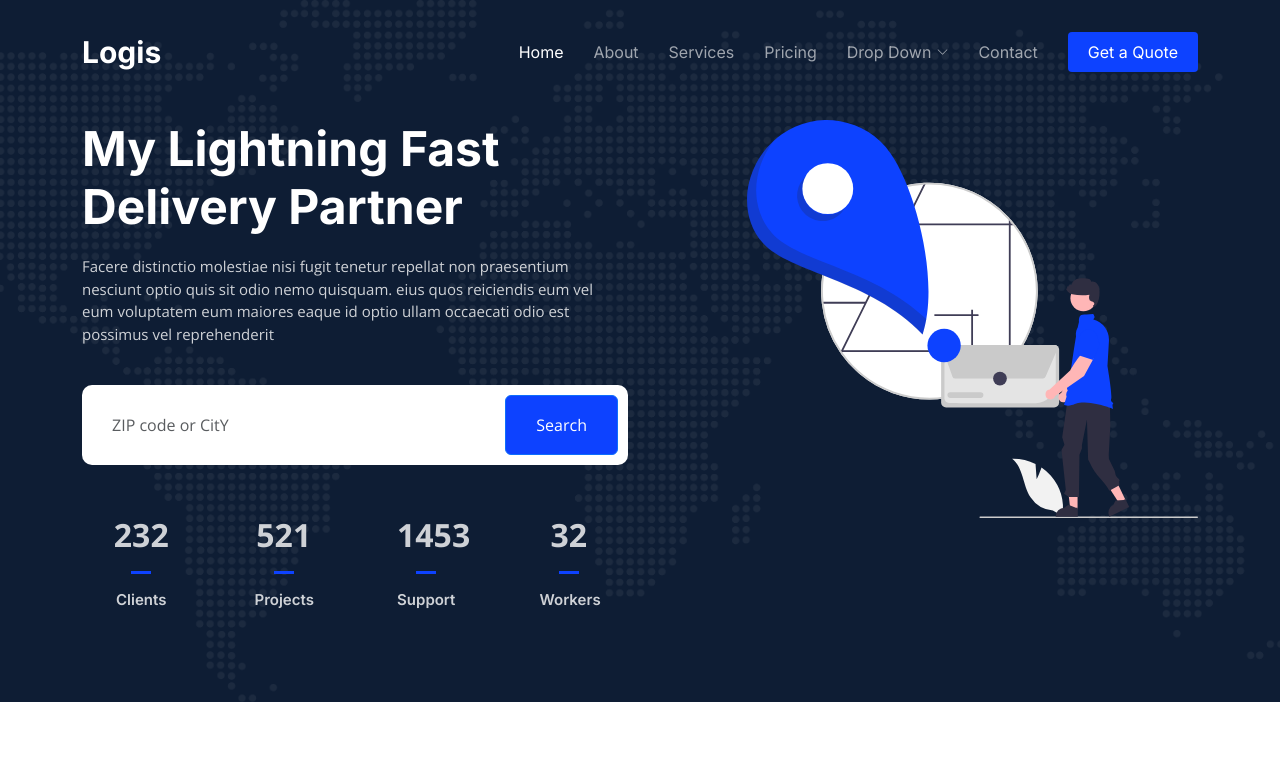
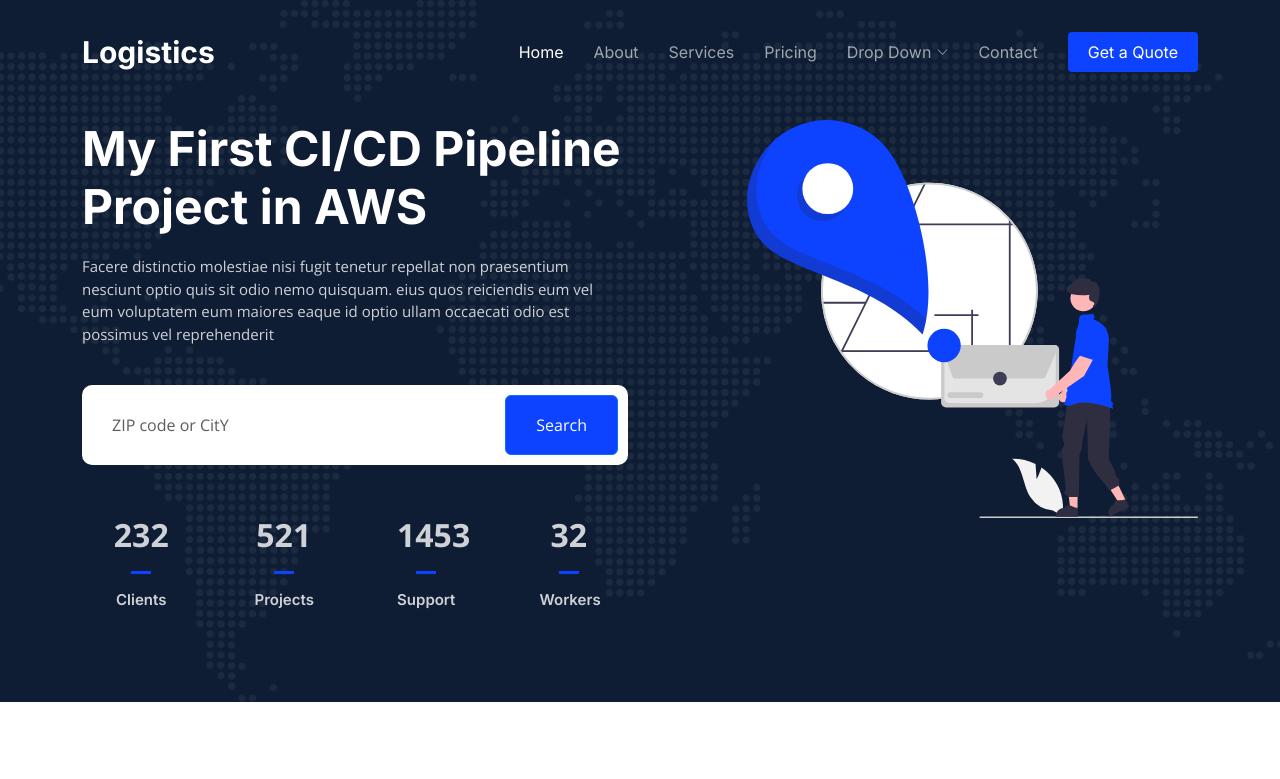
Before and after one commit to mikeadjepong74/awscicd-automation, a plain HTML site: page index.html in a window 1280 px wide. Shown: the top 779 px of the page. Drawn offline with nearby package versions, Linux system fonts and the light colour scheme.

Commit message:
{commit_message}

```diff
--- a/index.html
+++ b/index.html
@@ -47,7 +47,7 @@
       <a href="index.html" class="logo d-flex align-items-center">
         <!-- Uncomment the line below if you also wish to use an image logo -->
         <!-- <img src="assets/img/logo.png" alt=""> -->
-        <h1>Logis</h1>
+        <h1>Logistics</h1>
       </a>
 
       <i class="mobile-nav-toggle mobile-nav-show bi bi-list"></i>
@@ -89,7 +89,7 @@
     <div class="container">
       <div class="row gy-4 d-flex justify-content-between">
         <div class="col-lg-6 order-2 order-lg-1 d-flex flex-column justify-content-center">
-          <h2 data-aos="fade-up">My Lightning Fast Delivery Partner</h2>
+          <h2 data-aos="fade-up">My First CI/CD Pipeline Project in AWS</h2>
           <p data-aos="fade-up" data-aos-delay="100">Facere distinctio molestiae nisi fugit tenetur repellat non praesentium nesciunt optio quis sit odio nemo quisquam. eius quos reiciendis eum vel eum voluptatem eum maiores eaque id optio ullam occaecati odio est possimus vel reprehenderit</p>
 
           <form action="#" class="form-search d-flex align-items-stretch mb-3" data-aos="fade-up" data-aos-delay="200">
```
